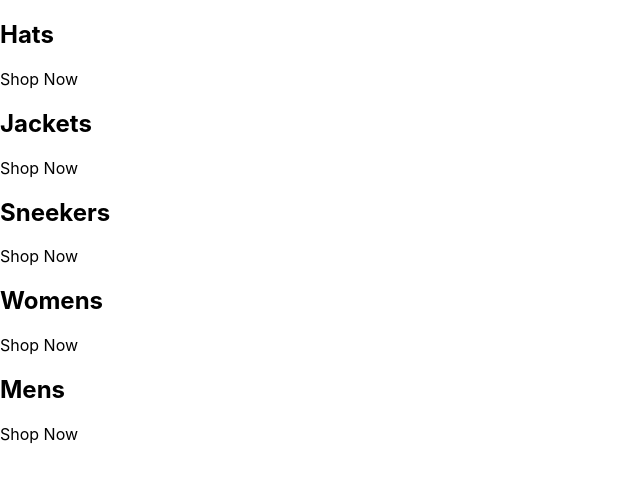
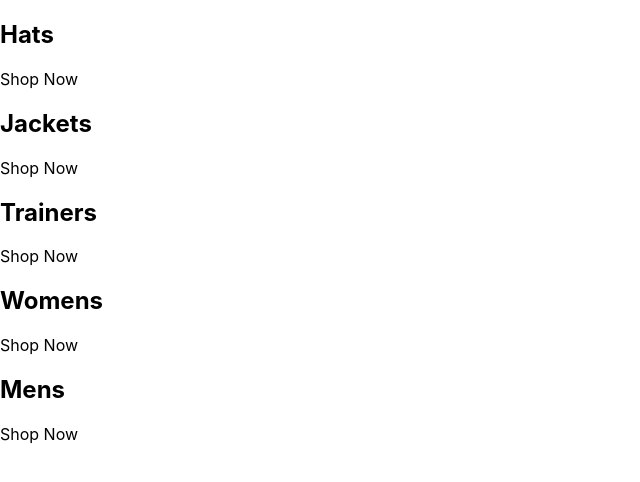
Before and after one commit to Woody26467/crwn-clothing, a React (Create React App) app: page / in a window 1280 px wide. Shown: the top 482 px of the page, without its empty margins (0-640 px from the left). Built offline with nearby package versions, Linux system fonts and the light colour scheme.

Commit message:
refactor category code to use an array and map over the title

```diff
--- a/src/App.js
+++ b/src/App.js
@@ -1,41 +1,37 @@
 const App = () => {
+  const categories = [
+    {
+      id: 1,
+      title: 'Hats',
+    },
+    {
+      id: 2,
+      title: 'Jackets',
+    },
+    {
+      id: 3,
+      title: 'Trainers',
+    },
+    {
+      id: 4,
+      title: 'Womens',
+    },
+    {
+      id: 5,
+      title: 'Mens',
+    },
+  ]
   return (
     <div className='categories-container'>
-      <div className='category-container'>
-        {/* <img src="" alt="" /> */}
-        <div className='category-body-container'>
-          <h2>Hats</h2>
-          <p>Shop Now</p>
+      {categories.map(({ title }) => (
+        <div className='category-container'>
+          <div className='background-image'></div>
+          <div className='category-body-container'>
+            <h2>{title}</h2>
+            <p>Shop Now</p>
+          </div>
         </div>
-      </div>
-      <div className='category-container'>
-        {/* <img src="" alt="" /> */}
-        <div className='category-body-container'>
-          <h2>Jackets</h2>
-          <p>Shop Now</p>
-        </div>
-      </div>
-      <div className='category-container'>
-        {/* <img src="" alt="" /> */}
-        <div className='category-body-container'>
-          <h2>Sneekers</h2>
-          <p>Shop Now</p>
-        </div>
-      </div>
-      <div className='category-container'>
-        {/* <img src="" alt="" /> */}
-        <div className='category-body-container'>
-          <h2>Womens</h2>
-          <p>Shop Now</p>
-        </div>
-      </div>
-      <div className='category-container'>
-        {/* <img src="" alt="" /> */}
-        <div className='category-body-container'>
-          <h2>Mens</h2>
-          <p>Shop Now</p>
-        </div>
-      </div>
+      ))}
     </div>
   )
 }
```
